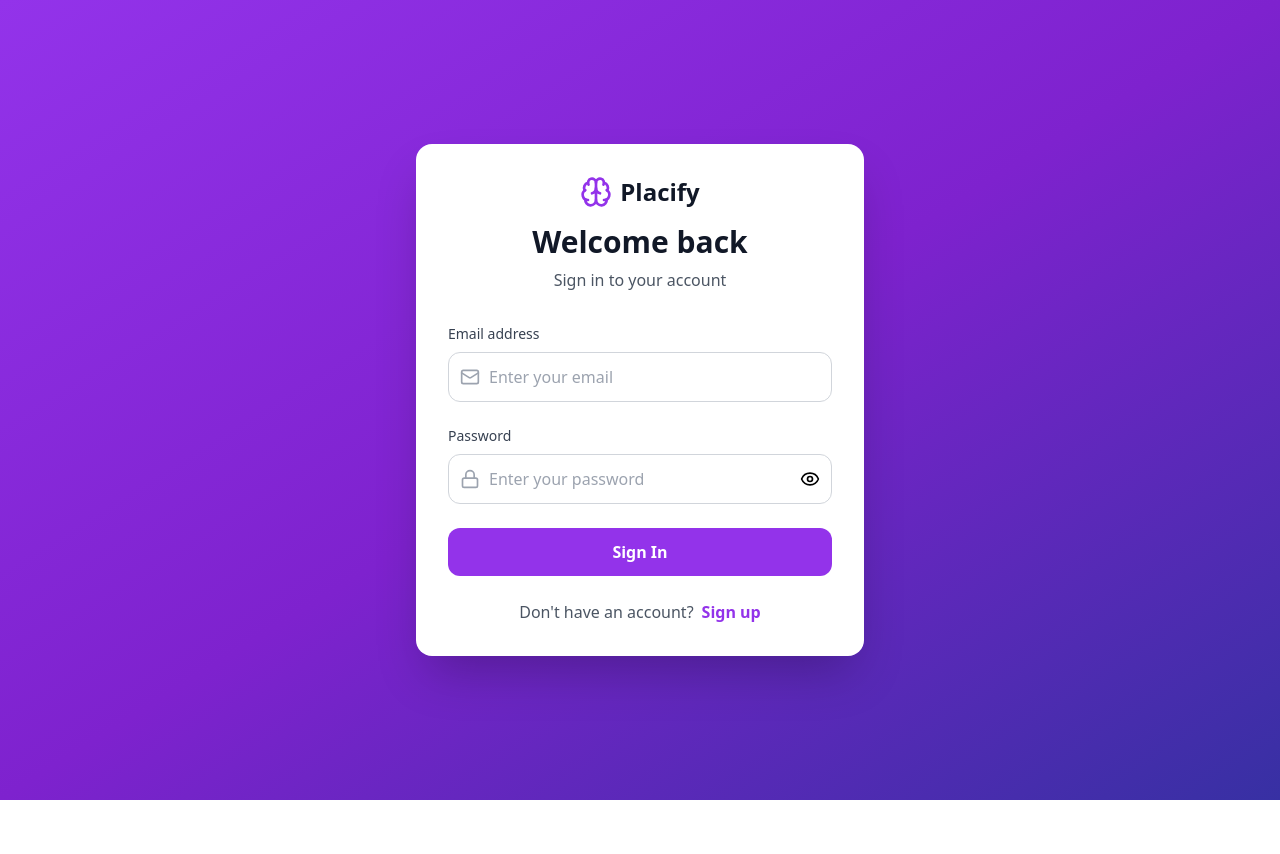
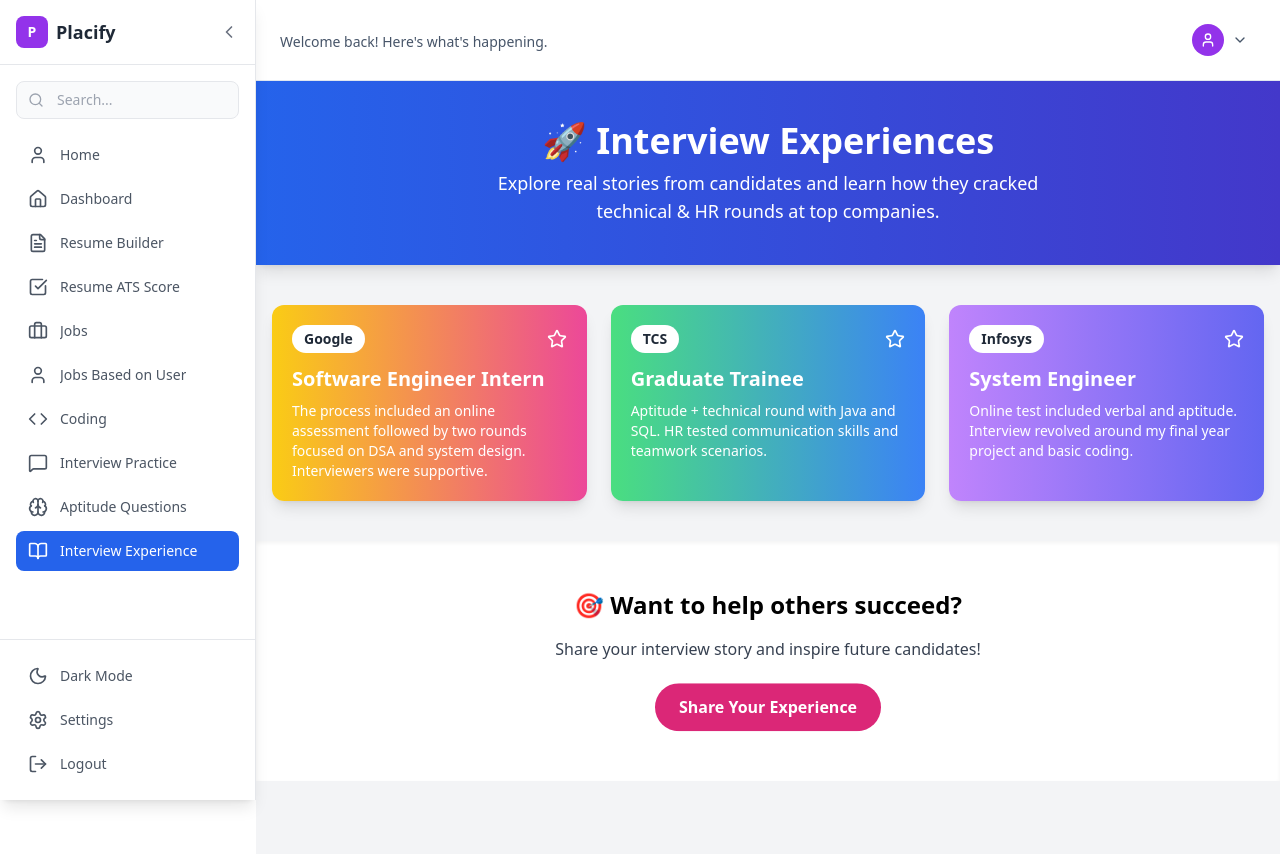
Before and after one commit to alizayadahmadriyaz/Placify-Smarter_Placements-Sharper_Talent, a React (Vite) app: page /dashboard/interview-experience in a window 1280 px wide. Before the commit this address led to /auth. Shown: the top 854 px of the page. Before the commit the page ends 800 px from the top, so only its background shows below. Built offline with nearby package versions, Linux system fonts and the light colour scheme; no server answers.

Commit message:
Corrected the text of profile button to home

```diff
--- a/src/App.jsx
+++ b/src/App.jsx
@@ -174,9 +174,9 @@
             <Route
               path="/dashboard"
               element={
-                <ProtectedRoute>
+                // <ProtectedRoute>
                   <DashboardLayout />
-                </ProtectedRoute>
+                // </ProtectedRoute>
               }
             >
               <Route index element={<Dashboard />} />
--- a/src/components/SideBarStudent.jsx
+++ b/src/components/SideBarStudent.jsx
@@ -64,7 +64,7 @@
   }, [isDarkMode]);
 
   const menuItems = [
-    { icon: User, label: "Profile", path: "/dashboard/profile" },
+    { icon: User, label: "Home", path: "/" },
     { icon: Home, label: "Dashboard", path: "/dashboard" },
     {
       icon: FileText,
--- a/src/layouts/DashboardLayout.jsx
+++ b/src/layouts/DashboardLayout.jsx
@@ -61,7 +61,7 @@
   const getPageTitle = () => {
     const path = location.pathname;
     const titleMap = {
-      "/dashboard/profile": "Profile",
+      "/dashboard/profile": "Home",
       "/dashboard": "Dashboard",
       "/dashboard/resume-builder": "Resume Builder",
       "/dashboard/resume-ats": "Resume ATS Score",
```
